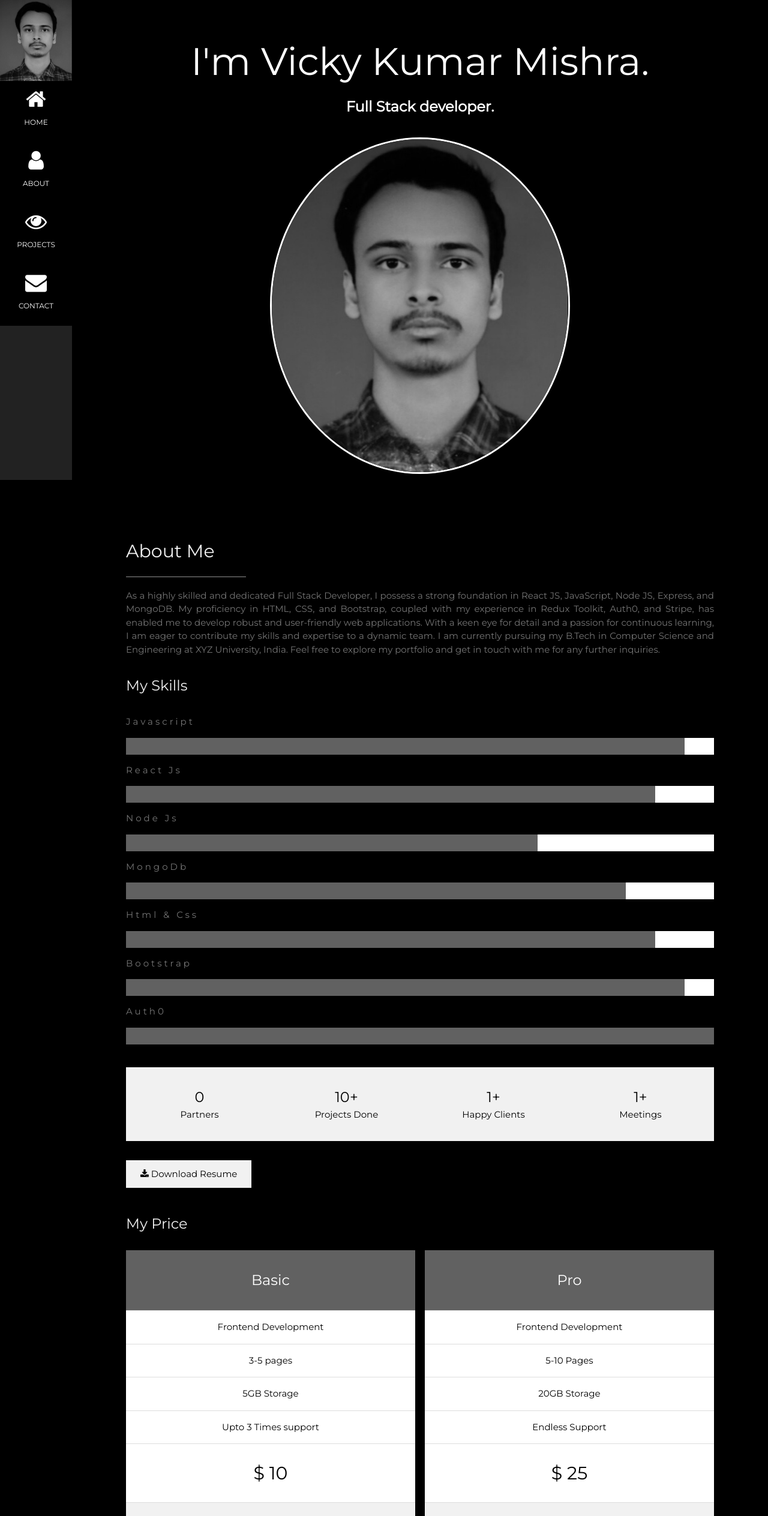
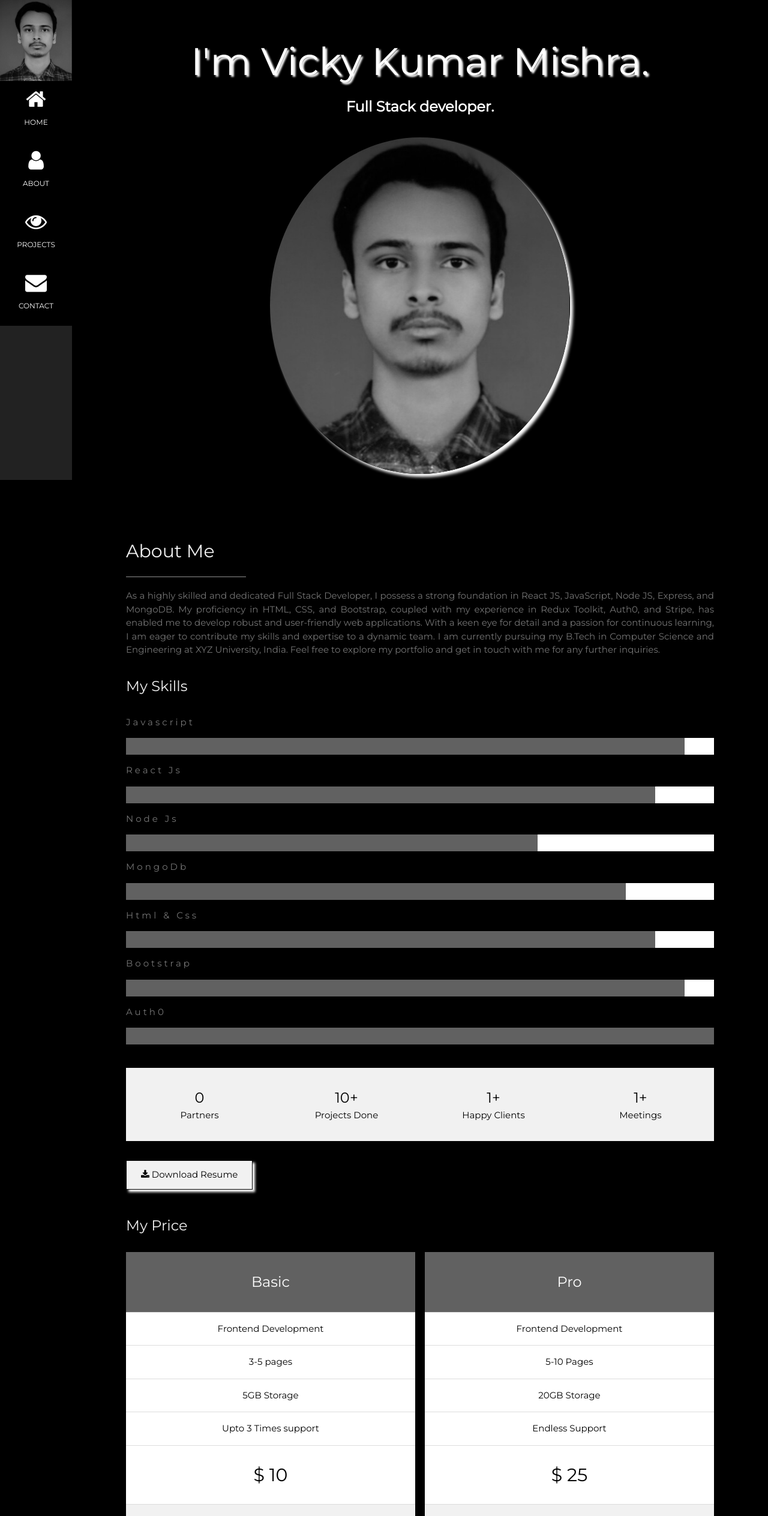
Before and after one commit to Vickykumarmishra/my-modern-portfolio, a React (Create React App) app in the folder portfolio/: page /Home in a window 1280 px wide. Shown: the top 2527 px of the page at 60% size. Built offline with nearby package versions, Linux system fonts and the light colour scheme.

Commit message:
style update

```diff
--- a/portfolio/package.json
+++ b/portfolio/package.json
@@ -9,6 +9,7 @@
     "@testing-library/user-event": "^13.5.0",
     "emailjs": "^4.0.3",
     "formik": "^2.4.5",
+    "framer-motion": "^10.16.5",
     "react": "^18.2.0",
     "react-dom": "^18.2.0",
     "react-router-dom": "^6.17.0",
--- a/portfolio/src/Home.js
+++ b/portfolio/src/Home.js
@@ -5,6 +5,7 @@ import emailjs from '@emailjs/browser';
 import { useFormik } from 'formik'
 import { useRef } from 'react';
 import * as yup from "yup";
+import { motion } from 'framer-motion';
 import { signUpSchema } from './schemas/Index';
 export default function Home() {
 
@@ -115,10 +116,10 @@ else{
 <div class="w3-padding-large" id="main">
 
   <header class="w3-container w3-padding-32 w3-center w3-black" id="home">
-    <h1 class="w3-jumbo"><span class="w3-hide-small">I'm</span> Vicky Kumar Mishra.</h1>
+    <h1 class="w3-jumbo" style={{textShadow:"3px 3px 3px white"}}><span class="w3-hide-small">I'm</span> Vicky Kumar Mishra.</h1>
     <h3><b>Full Stack developer.</b></h3>
     <br></br>
-    <img src="my photo black.jpg" alt="boy" class="w3-image" width="500" height="500" style={{borderRadius:'50%',border:'0.2rem solid white'}}/>
+    <img src="my photo black.jpg" alt="boy" class="w3-image" width="500" height="500" style={{borderRadius:'50%',boxShadow: '5px 5px 5px white'}}/>
   </header>
 
 
@@ -182,9 +183,9 @@ With a keen eye for detail and a passion for continuous learning, I am eager to
       </div>
     </div>
 
-    <a href='https://drive.google.com/file/d/1pjpSZU7pbQTGuV_FAhPEMYw06q4rSbjf/view?usp=sharing'><button class="w3-button w3-light-grey w3-padding-large w3-section">
+    <a href='https://drive.google.com/file/d/10KMcTwLEefxnfQXMe_hILFwh89W9J6Ph/view?usp=sharing'><motion.button whileHover={{scale:1.1}} class="w3-button w3-light-grey w3-padding-large w3-section" style={{border:'0.1rem solid black',boxShadow:'4px 4px 4px white'}}>
       <i class="fa fa-download"></i> Download Resume
-    </button></a>
+    </motion.button></a>
 
     <h3 class="w3-padding-16 w3-text-light-grey">My Price</h3>
     <div class="w3-row-padding" style={{margin:'0 -16px'}}>
@@ -200,7 +201,7 @@ With a keen eye for detail and a passion for continuous learning, I am eager to
             <span class="w3-opacity"></span>
           </li>
           <li class="w3-light-grey w3-padding-24">
-            <button class="w3-button w3-white w3-padding-large w3-hover-black">Sign Up</button>
+            <motion.button  whileHover={{scale:1.1}}  class="w3-button w3-white w3-padding-large w3-hover-light-grey" style={{border:'0.1rem solid black',boxShadow:"4px 4px 4px black"}}>Sign Up</motion.button>
           </li>
         </ul>
       </div>
@@ -217,7 +218,7 @@ With a keen eye for detail and a passion for continuous learning, I am eager to
 
           </li>
           <li className="w3-light-grey w3-padding-24">
-            <button className="w3-button w3-white w3-padding-large w3-hover-black">Sign Up</button>
+            <motion.button whileHover={{scale:1.1}} className="w3-button w3-white w3-padding-large w3-hover-light-grey" style={{border:"0.1rem solid black",boxShadow:"4px 4px 4px black"}}>Sign Up</motion.button>
           </li>
         </ul>
       </div>
@@ -280,9 +281,9 @@ With a keen eye for detail and a passion for continuous learning, I am eager to
       <p><input className="w3-input w3-padding-16" id='field4' type="text" placeholder="Message" value={values.message} onChange={handleChange} onBlur={handleBlur} name="message"/></p>
       {errors.message && touched.message?(<p  style={{color:'red'}} className='form-error'>{errors.message}</p>):null}
       <p>
-        <button  className="w3-button w3-light-grey w3-padding-large" type="submit">
+        <motion.button  whileHover={{scale:1.1}}  style={{boxShadow:"4px 4px 4px white",border:"0.1rem solid black"}} className="w3-button w3-light-grey w3-padding-large" type="submit">
           <i class="fa fa-paper-plane"></i> SEND MESSAGE
-        </button>
+        </motion.button>
       </p>
     </form>
 
```
Also changed, not shown: 1 other file (tests, documents, lock files or other folders).
